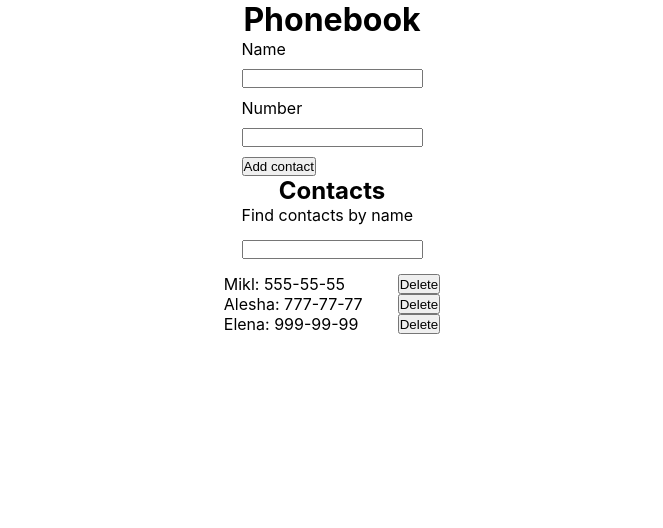
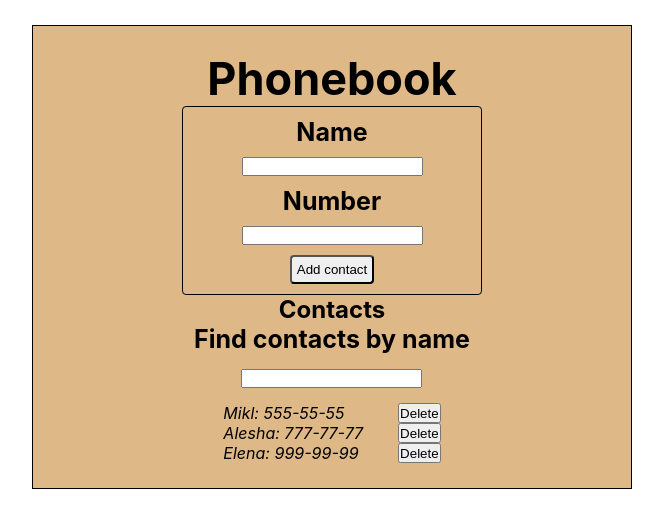
Before and after one commit to zTjamm/full-stack5-hw-2.1, a React (Create React App) app: page / in a window 1280 px wide. Shown: the top 528 px of the page, without its empty margins (308-971 px from the left). Built offline with nearby package versions, Linux system fonts and the light colour scheme.

Commit message:
style
done

```diff
--- a/src/App.css
+++ b/src/App.css
@@ -3,10 +3,23 @@
   padding: 0;
   box-sizing: border-box;
 }
+h1{
+  font-size: 45px;
+}
+label{
+  font-size: 25px;
+  font-weight: bold;
+}
+p{
+  font-style: italic;
+}
 .wrapper{
   width: 600px;
-  margin: 0 auto;
+  margin: 25px auto;
+  padding: 25px 0;
+  background: burlywood;
   display: flex;
   flex-direction: column;
   align-items: center;
+  border: 1px solid black;
 }
--- a/src/components/ContactForm/ContactForm.module.css
+++ b/src/components/ContactForm/ContactForm.module.css
@@ -1,9 +1,18 @@
 .form{
+    width: 300px;
     display: flex;
     flex-direction: column;
     justify-content: center;
-    align-items: flex-start;
+    align-items: center;
+    border: 1px solid black;
+    border-radius: 4px;
+    padding: 10px;
 }
 .form input{
     margin: 10px 0;
 }
+.form button{
+    margin: 0 auto;
+    padding: 5px;
+    border-radius: 4px;
+}
--- a/src/components/Filter/Filter.module.css
+++ b/src/components/Filter/Filter.module.css
@@ -1,7 +1,7 @@
 .items{
     display: flex;
     flex-direction: column;
-    align-items: flex-start;
+    align-items: center;
 }
 .items input{
     margin: 15px 0;
```
